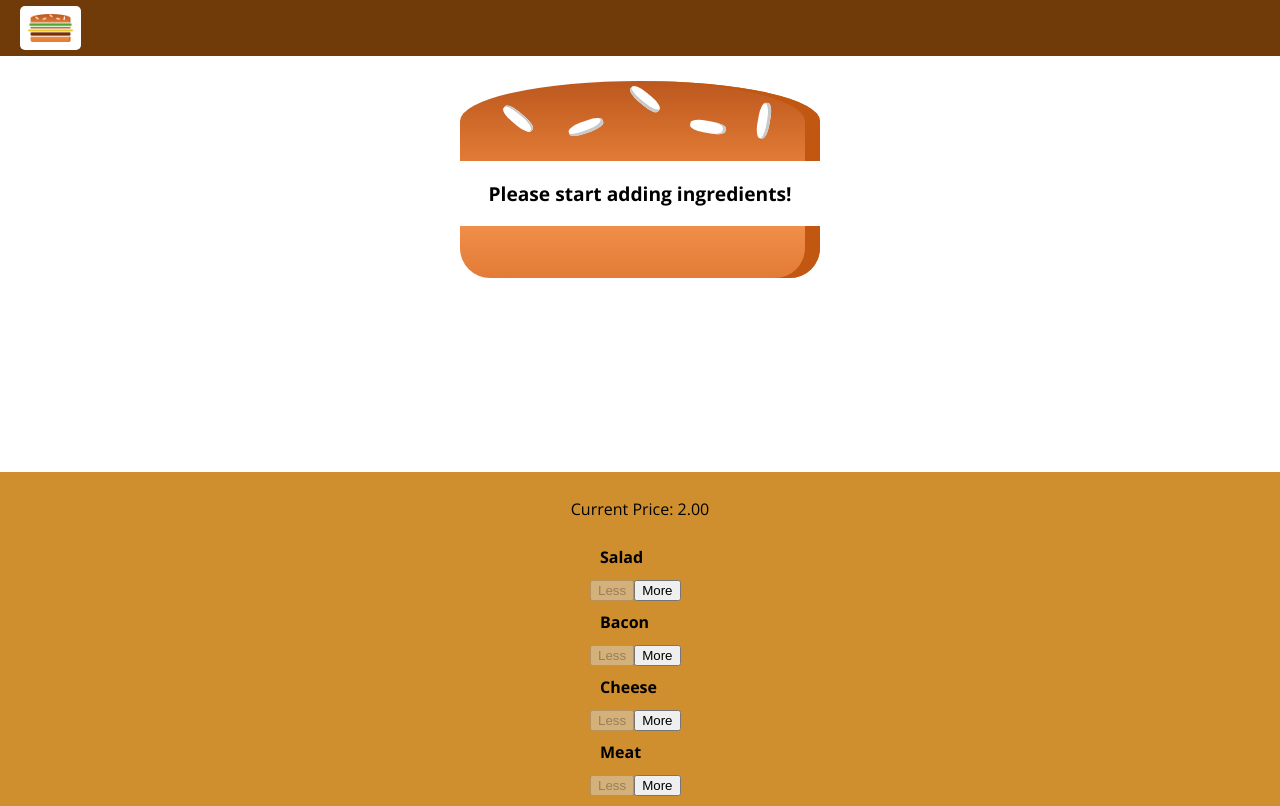
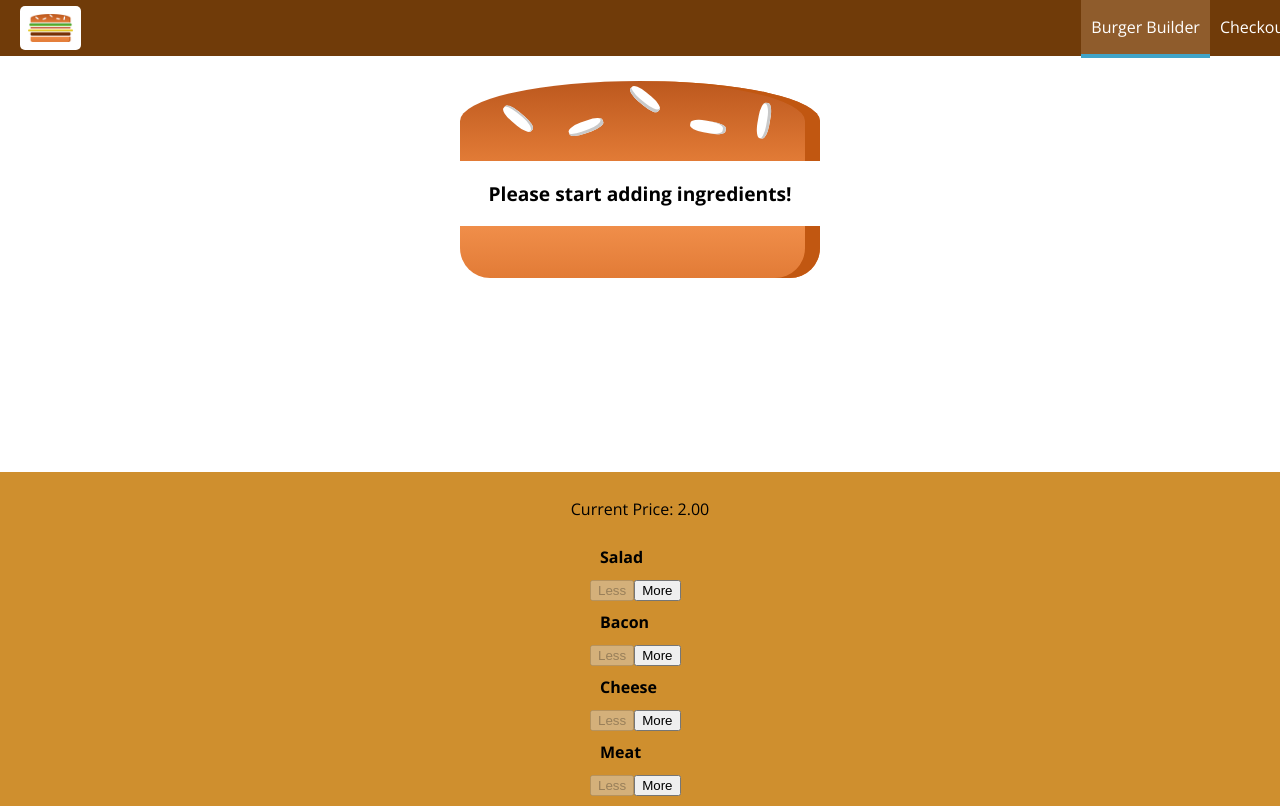
Before and after one commit to garvit1608/BurgerBuilder, a React app: page / in a window 1280 px wide. Built offline with nearby package versions, Linux system fonts and the light colour scheme.

Commit message:
adds toolbar initial structure

```diff
--- /dev/null
+++ b/src/components/Navigation/NavigationItem/NavigationItem.css
@@ -0,0 +1,25 @@
+.NavigationItem {
+  margin: 0;
+  box-sizing: border-box;
+  display: flex;
+  height: 100%;
+  align-items: center;
+}
+
+.NavigationItem a {
+  color: #FFF;
+  text-decoration: none;
+  height: 100%;
+  padding: 16px 10px;
+  border-bottom: 4px solid transparent;
+  box-sizing: border-box;
+  display: block;
+}
+
+.NavigationItem a:hover,
+.NavigationItem a:active,
+.NavigationItem a.active {
+  background-color: #8F5C2C;
+  border-bottom: 4px solid #40A4C8;
+  color: #FFF;
+}
--- /dev/null
+++ b/src/components/Navigation/NavigationItem/NavigationItem.js
@@ -0,0 +1,13 @@
+import React from 'react';
+
+import classes from './NavigationItem.css';
+
+const navigationItem = (props) => (
+  <li className={classes.NavigationItem}>
+    <a
+      href={props.link}
+      className={props.active ? classes.active : null}>{props.children}</a>
+  </li>
+);
+
+export default navigationItem;
--- /dev/null
+++ b/src/components/Navigation/NavigationItems/NavigationItems.css
@@ -0,0 +1,7 @@
+.NavigationItems {
+  margin: 0;
+  padding: 0;
+  list-style: none;
+  display: flex;
+  align-items: center;
+}
--- /dev/null
+++ b/src/components/Navigation/NavigationItems/NavigationItems.js
@@ -0,0 +1,13 @@
+import React from 'react';
+
+import classes from './NavigationItems.css';
+import NavigationItem from '../NavigationItem/NavigationItem';
+
+const navigationItems = (props) => (
+  <ul className={classes.NavigationItems}>
+    <NavigationItem link="/" active>Burger Builder</NavigationItem>
+    <NavigationItem link="/">Checkout</NavigationItem>
+  </ul>
+);
+
+export default navigationItems;
--- a/src/components/Navigation/Toolbar/Toolbar.js
+++ b/src/components/Navigation/Toolbar/Toolbar.js
@@ -2,10 +2,14 @@
 
 import classes from './Toolbar.css';
 import Logo from '../../Logo/Logo';
+import NavigationItems from '../NavigationItems/NavigationItems';
 
 const toolbar = (props) => (
   <header className={classes.Toolbar}>
       <Logo />
+      <nav>
+        <NavigationItems />
+      </nav>
   </header>
 
 );
```
